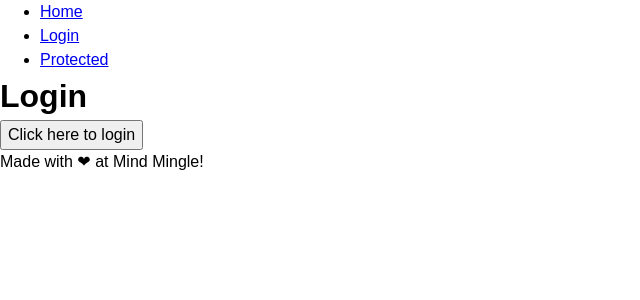
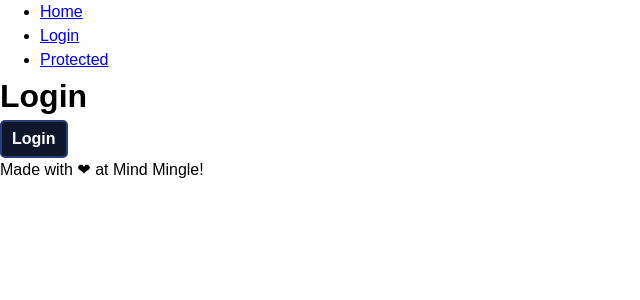
Before and after one commit to tannazma/react-architecture, a Next.js app: page /login in a window 1280 px wide. Shown: the top 300 px of the page, without its empty margins (0-640 px from the left). Built offline with nearby package versions, Linux system fonts and the light colour scheme.

Commit message:
using seperated components for button in login page

```diff
--- a/src/pages/login.tsx
+++ b/src/pages/login.tsx
@@ -1,5 +1,6 @@
 import Layout from "@/components/Layout";
 import { useRouter } from "next/router";
+import BetterButton from "../components/BetterButton";
 
 const Login = () => {
   const router = useRouter();
@@ -14,7 +15,9 @@ const Login = () => {
   return (
     <Layout>
       <h1>Login</h1>
-      <button onClick={handleLogin}>Click here to login</button>
+      <BetterButton onClick={handleLogin} variant="primary">
+        Login
+      </BetterButton>
     </Layout>
   );
 };
```
